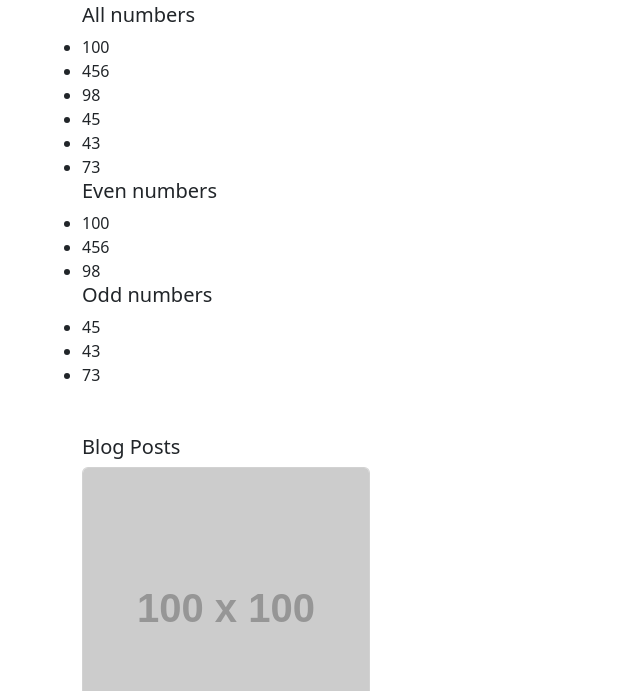
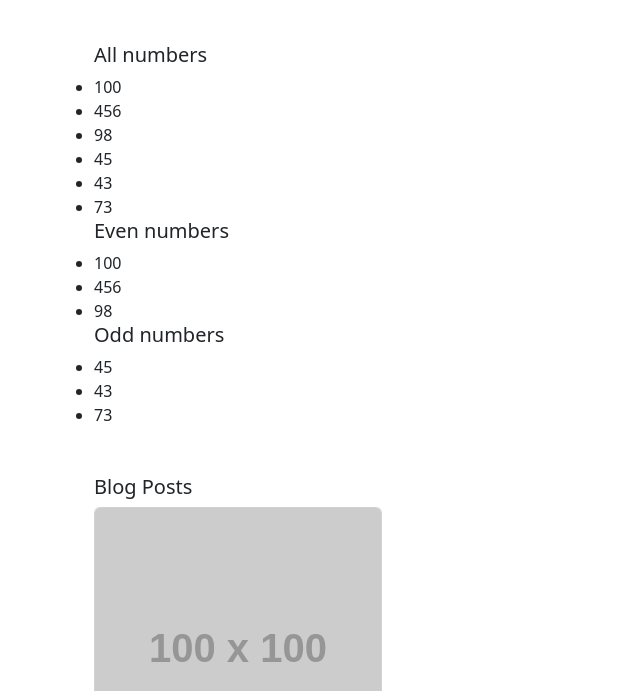
Before and after one commit to JoshuaBoothby/week-6-js-lab-1, a plain HTML site: page index.html in a window 1280 px wide. Shown: the part 109-800 px from the top of the page, without its empty margins (0-640 px from the left). Drawn offline with nearby package versions, Linux system fonts and the light colour scheme; placeholder pictures from the web are drawn by us.

Commit message:
container fluid

```diff
--- a/index.html
+++ b/index.html
@@ -37,8 +37,8 @@
       </nav>
       <h1>JS Week 6 Lab 1</h1>
     </header>
-    <main>
-      <section>
+    <main class="container-fluid">
+      <section class="mt-5">
         <h2 class="h5">All numbers</h2>
         <ul id="allNumbers" class="list-group"></ul>
 
```
